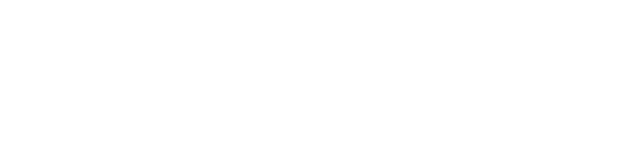
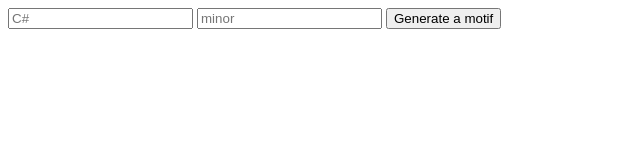
Before and after one commit to ForrestWeiswolf/random-motifs, a website: page index.html in a window 1280 px wide. Shown: the whole page, without its empty margins (0-640 px from the left). Drawn offline with Linux system fonts and the light colour scheme.

Commit message:
Add some controls

```diff
--- a/index.html
+++ b/index.html
@@ -8,7 +8,12 @@
 	<script src="./index.js"></script>
 </head>
 
-<body>
-</body>
-
+<bode>
+	<div id="motif"></div>
+	<div id="controls">
+		<input type="text" name="scale" placeholder="C#"></input>
+		<input type="text" name="ket-type" placeholder="minor"></input>
+		<button id="generate">Generate a motif</button>
+	</div>
+	</body>
 </html>
```
